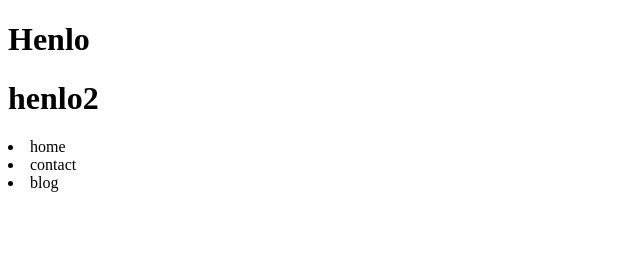
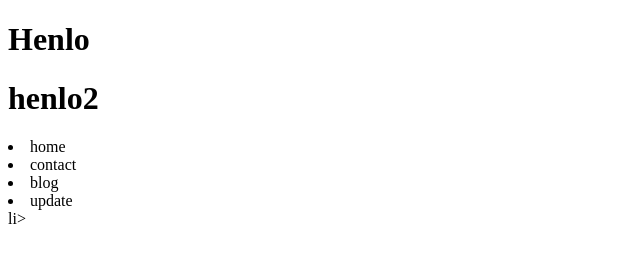
Before and after one commit to WaasteOfSpaace/March2020Branch, a plain HTML site: page index.html in a window 1280 px wide. Shown: the whole page, without its empty margins (0-640 px from the left). Drawn offline with Linux system fonts and the light colour scheme.

Commit message:
steve first commit

```diff
--- a/index.html
+++ b/index.html
@@ -12,5 +12,6 @@
     <li>home</li>
     <li>contact</li>
     <li>blog</li>
+    <li>update</li>li>
 </body>
 </html>
```
